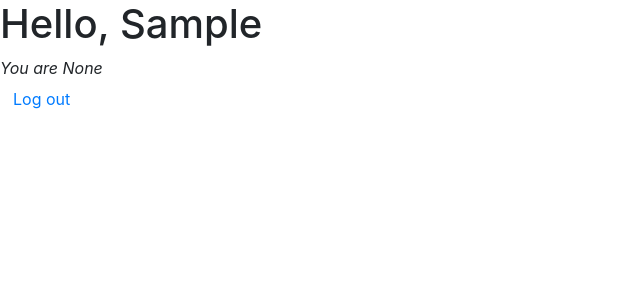
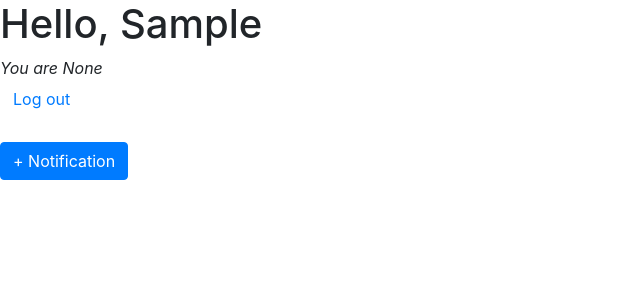
Before and after one commit to alexk318/Electronic-school-journal, a Django app: page /journal/ in a window 1280 px wide. Shown: the top 300 px of the page, without its empty margins (0-640 px from the left). Run offline with Django 3.2, Linux system fonts and the light colour scheme; the visitor is signed in with stand-in values (Sample User, id 1); some libraries are stand-ins or nearby versions.

Commit message:
notifications start

```diff
--- a/Journal/templates/Journal/journal.html
+++ b/Journal/templates/Journal/journal.html
@@ -10,4 +10,9 @@
     <i>You are {{ group }}</i>
 
     <br /><a role="button" class="btn btn-link" href="/logout">Log out</a>
+
+
+    <form action="{% url 'notification' %}" method="post">
+        <br /><button type="button" class="btn btn-primary">+ Notification</button>
+    </form>
 {% endblock %}
--- a/Journal/urls.py
+++ b/Journal/urls.py
@@ -5,5 +5,6 @@ from . import views
 urlpatterns = [
     path('', views.index, name='index'),
     path('journal/', views.journal, name='journal'),
+    path('notification/', views.notification, name='notification'),
     path('logout/', views.logout_view, name='logout'),
 ]
--- a/Journal/views.py
+++ b/Journal/views.py
@@ -37,6 +37,11 @@ def journal(request):
         return render(request, 'Journal/index.html', {'forms': forms, 'msg': msg})
 
 
+def notification(request):
+    group = request.user.groups.values_list('name', flat=True)
+    return render(request, 'Journal/notification.html', {'group': group})
+
+
 def logout_view(request):
     logout(request)
     return redirect('index')
```
Also changed, not shown: Journal/templates/Journal/notification.html (added, +10 -0 lines).
